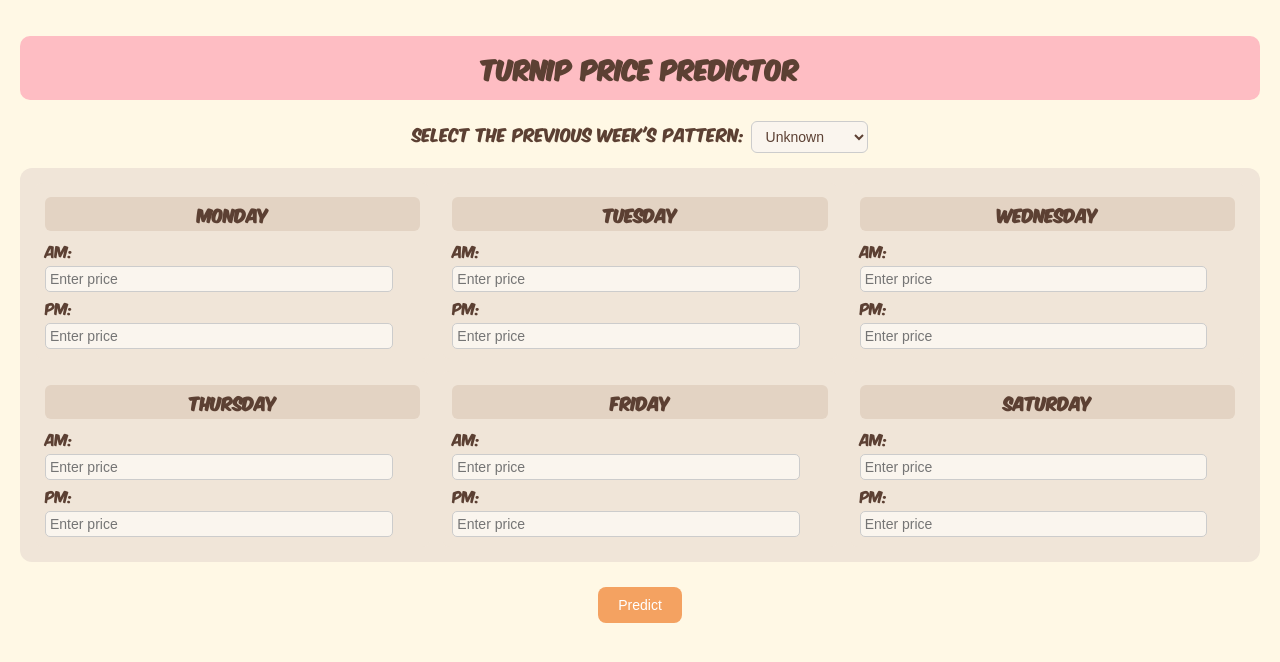
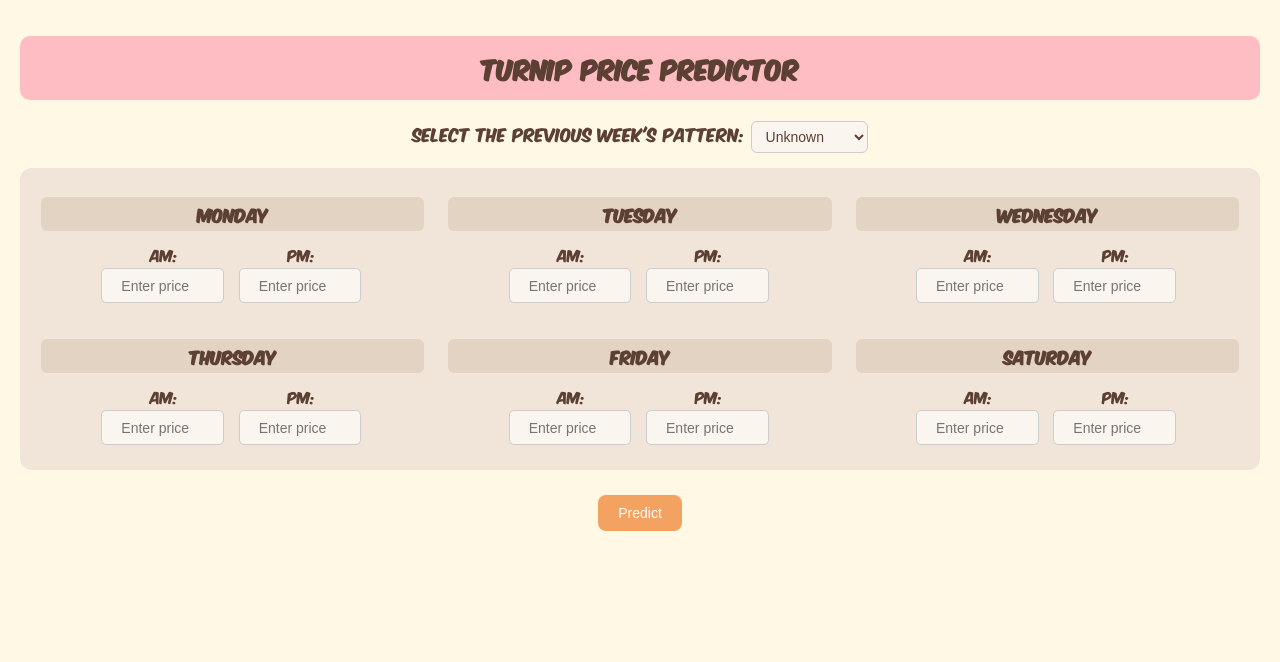
Before and after one commit to mizhare/turnip-weekly-predictor, a Flask app: page / in a window 1280 px wide. Shown: the top 662 px of the page. Run offline with Flask 3, Linux system fonts and the light colour scheme.

Commit message:
put am pm in a row

```diff
--- a/templates/index.html
+++ b/templates/index.html
@@ -57,11 +57,32 @@
             background-color: #f0e5d8;
             padding: 10px;
             border-radius: 8px;
+            justify-items: center;
+        }
+
+        .hours-group {
+            display: flex;
+            gap: 12px;
+            flex-direction: row;
+            justify-content: center;
+            align-self: center;
+            width: 70%;
+        }
+
+        .hours-group label {
+            text-align: center;
+        }
+
+        .hours-group input {
+            text-align: center;
+            width: 10px;
+            height: 25px;
         }
 
         .day-group h3 {
             text-align: center;
             margin: 4px 0 8px;
+            width: 100%;
             background-color: #e3d3c3;
             border-radius: 6px;
             padding: 4px;
@@ -124,50 +145,96 @@
 <div class="week-section">
     <div class="day-group">
         <h3>Monday</h3>
+        <div class="hours-group">
+            <div>
                 <label for="monday-am">AM:</label>
                 <input type="number" id="monday-am" placeholder="Enter price">
+            </div>
+
+            <div>
                 <label for="monday-pm">PM:</label>
                 <input type="number" id="monday-pm" placeholder="Enter price">
+            </div>
+        </div>
+
     </div>
 
     <div class="day-group">
         <h3>Tuesday</h3>
+        <div class="hours-group">
+            <div>
                 <label for="tuesday-am">AM:</label>
                 <input type="number" id="tuesday-am" placeholder="Enter price">
+            </div>
+            <div>
                 <label for="tuesday-pm">PM:</label>
                 <input type="number" id="tuesday-pm" placeholder="Enter price">
+            </div>
+        </div>
     </div>
 
     <div class="day-group">
         <h3>Wednesday</h3>
+        <div class="hours-group">
+            <div>
                 <label for="wednesday-am">AM:</label>
                 <input type="number" id="wednesday-am" placeholder="Enter price">
+            </div>
+
+
+            <div>
                 <label for="wednesday-pm">PM:</label>
                 <input type="number" id="wednesday-pm" placeholder="Enter price">
+            </div>
+        </div>
+
     </div>
 
     <div class="day-group">
         <h3>Thursday</h3>
+        <div class="hours-group">
+            <div>
                 <label for="thursday-am">AM:</label>
                 <input type="number" id="thursday-am" placeholder="Enter price">
+            </div>
+
+            <div>
                 <label for="thursday-pm">PM:</label>
                 <input type="number" id="thursday-pm" placeholder="Enter price">
+            </div>
+        </div>
+
     </div>
 
     <div class="day-group">
         <h3>Friday</h3>
+        <div class="hours-group">
+            <div>
                 <label for="friday-am">AM:</label>
                 <input type="number" id="friday-am" placeholder="Enter price">
+            </div>
+
+            <div>
                 <label for="friday-pm">PM:</label>
                 <input type="number" id="friday-pm" placeholder="Enter price">
+            </div>
+        </div>
+
     </div>
 
     <div class="day-group">
         <h3>Saturday</h3>
+        <div class="hours-group">
+            <div>
                 <label for="saturday-am">AM:</label>
                 <input type="number" id="saturday-am" placeholder="Enter price">
+            </div>
+
+            <div>
                 <label for="saturday-pm">PM:</label>
                 <input type="number" id="saturday-pm" placeholder="Enter price">
+            </div>
+        </div>
     </div>
 </div>
 
```
Lines whose indentation alone changed are shown as unchanged.
